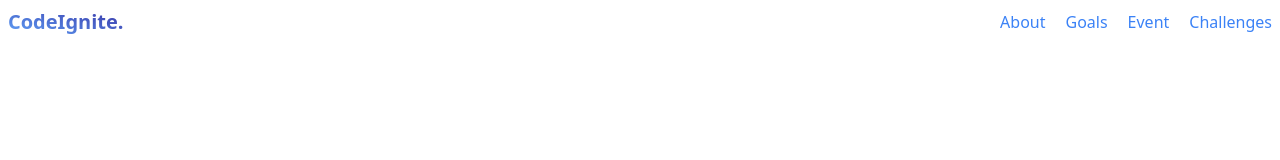
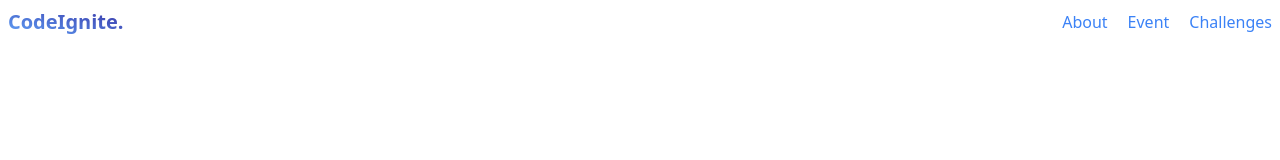
Before and after one commit to adarshswaminath/gscet, a React (Vite) app: page / in a window 1280 px wide. Shown: the top 160 px of the page. Built offline with nearby package versions, Linux system fonts and the light colour scheme.

Commit message:
bug:Navbar align

```diff
--- a/src/Components/Navbar.jsx
+++ b/src/Components/Navbar.jsx
@@ -25,7 +25,6 @@ function Navbar() {
         <h1 className='text-xl font-bold bg-clip-text text-transparent bg-gradient-to-tr from-blue-400 to-indigo-800'>CodeIgnite.</h1>
         <div className="flex items-center space-x-5 font-medium">
             <a href="#about" className='text-blue-500 smooth-scroll-link'>About</a>
-            <a href="#goals" className='text-blue-500 smooth-scroll-link'>Goals</a>
             <a href="#event" className='text-blue-500 smooth-scroll-link'>Event</a>
             <a href="#challenges" className='text-blue-500 smooth-scroll-link'>Challenges</a>
         </div>
```
